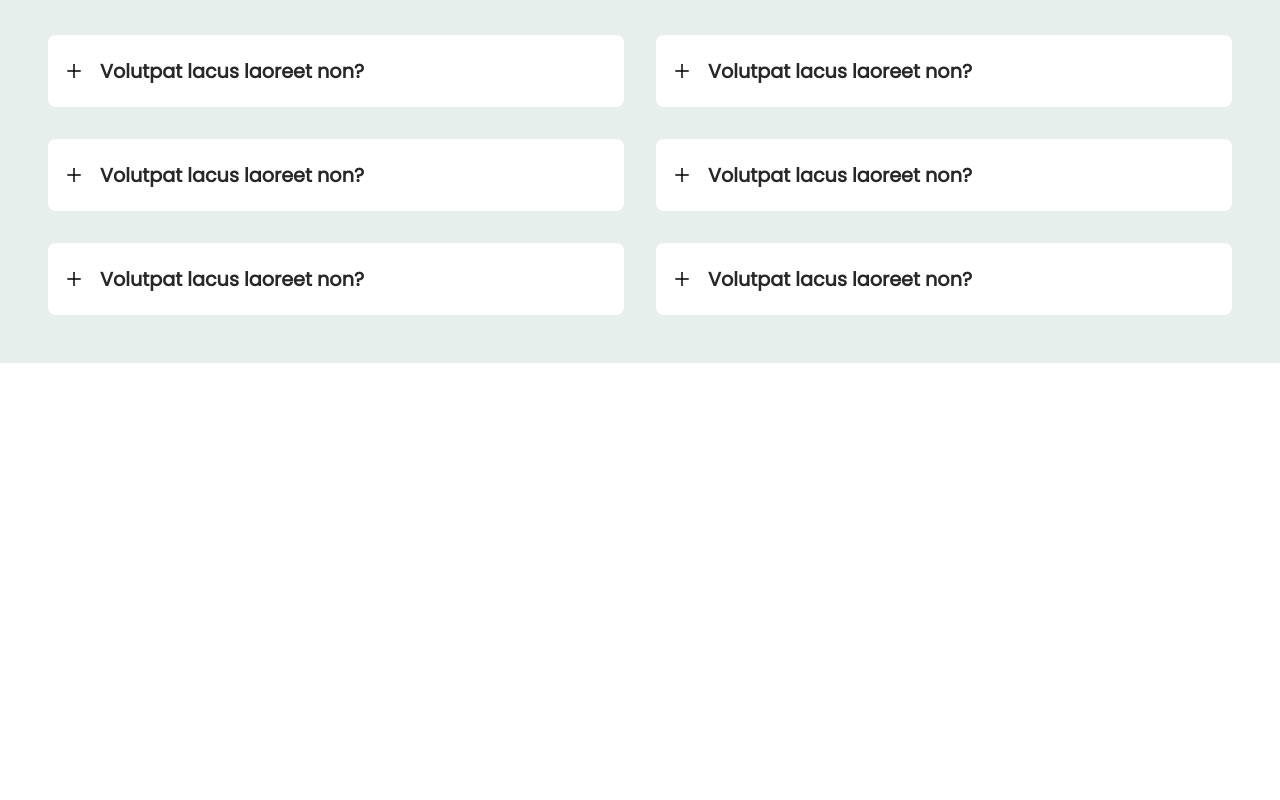
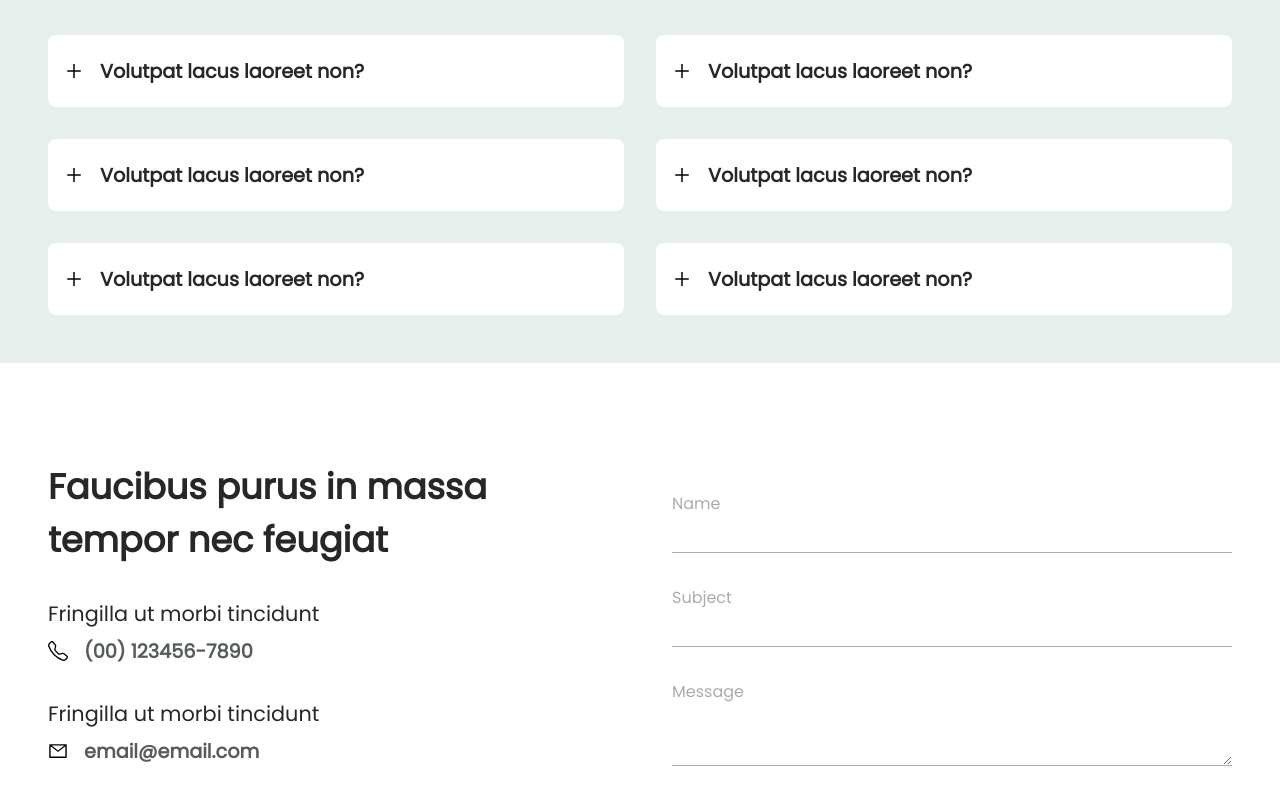
Before and after one commit to MatheusGomesRocha/plantanal, a React (Create React App) app: page / in a window 1280 px wide. Shown: the part 2616-3416 px from the top of the page. Before the commit the page ends 3059 px from the top, so only its background shows below. Built offline with nearby package versions, Linux system fonts and the light colour scheme.

Commit message:
Finalizando design da Area Contact, com um Form para o usuáruio preencher

```diff
--- a/src/App.js
+++ b/src/App.js
@@ -13,8 +13,8 @@ import favicon from './assets/images/favicon.png';
 import homeImg from './assets/images/home.png';
 import aboutImg from './assets/images/about.png';
 
-import { BsArrowRightShort, BsHandbag } from 'react-icons/bs';
-import { AiOutlineInstagram, AiOutlinePlus } from 'react-icons/ai';
+import { BsArrowRightShort, BsHandbag, BsTelephone } from 'react-icons/bs';
+import { AiOutlineInstagram, AiOutlinePlus, AiOutlineMail } from 'react-icons/ai';
 import { TiSocialFacebook } from 'react-icons/ti';
 import { FaLinkedinIn } from 'react-icons/fa';
 import { BiCheck } from 'react-icons/bi';
@@ -234,6 +234,47 @@ export default () => {
           {/** END OF FAQS */}
         </div>
       </section>
+
+      <section className={styles.contact}>
+        <div className={styles.header}>
+          <div className={styles.headerLeft}>
+            <h1>Faucibus purus in massa tempor nec feugiat</h1>
+
+            <div className={styles.contactInfo}>
+              <span>Fringilla ut morbi tincidunt</span>
+              <div className={styles.inlineContactInfo}>
+                <BsTelephone color="#000" size={20} />
+                <span>(00) 123456-7890</span>
+              </div>
+            </div>
+
+            <div className={styles.contactInfo}>
+              <span>Fringilla ut morbi tincidunt</span>
+              <div className={styles.inlineContactInfo}>
+                <AiOutlineMail color="#000" size={20} />
+                <span>email@email.com</span>
+              </div>
+            </div>
+          </div>
+
+          <div className={styles.form}>
+            <div className={styles.inputDiv}>
+              <label>Name</label>
+              <input />
+            </div>
+
+            <div className={styles.inputDiv}>
+              <label>Subject</label>
+              <input />
+            </div>
+
+            <div className={styles.inputDiv}>
+              <label>Message</label>
+              <textarea />
+            </div>
+          </div>
+        </div>
+      </section>
     </div>
   )
 }
--- a/src/assets/scss/styles.module.scss
+++ b/src/assets/scss/styles.module.scss
@@ -389,4 +389,77 @@
         }
 
     }
+
+    .contact {
+        margin-top: 6rem;
+        padding: 0 3rem;
+
+        .header {
+            display: flex;
+            align-items: center;
+
+            .headerLeft {
+                width: 50%;
+
+                h1 {
+                    font-size: 2.2rem;
+                }
+
+                .contactInfo {
+                    margin-top: 2rem;
+
+                    span {
+                        font-size: 1.3rem;
+                    }
+
+                    .inlineContactInfo {
+                        display: flex;
+                        align-items: center;
+                        margin-top: .5rem;
+
+                        span {
+                            color: var(--text);
+                            font-weight: 600;
+                            margin-left: 1rem;
+                            font-size: 1.2rem;
+                        }
+                    }
+                }
+            }
+
+            .form {
+                display: flex;
+                flex-direction: column;
+                justify-content: center;
+                margin-left: 4rem;
+                width: 50%;
+
+                .inputDiv {
+                    display: flex;
+                    flex-direction: column;
+                    margin-top: 2rem;
+
+                    label {
+                        color: var(--text-light);
+                    }
+
+                    input {
+                        font-weight: 600;
+                    }
+
+                    input, textarea {
+                        outline: 0;
+                        border-top: none;
+                        border-right: none;
+                        border-left: none;
+                        border-bottom: 1px solid var(--text-light);
+                        width: 100%;
+                        margin-top: .3rem;
+                        padding-bottom: .3rem;
+                        font-size: 1.1rem;
+                    }
+                }
+            }
+        }
+    }
 }
```
